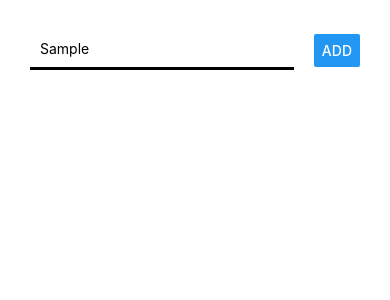
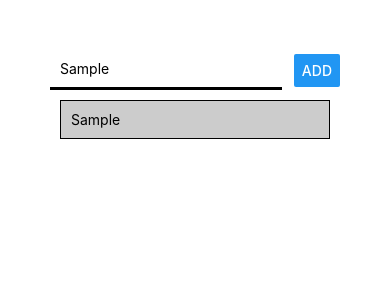
Before and after one commit to tatumtots/Goal_Setter, a React Native app: screen / in a window 390 px wide. Both pictures are taken after typing "Sample" into the empty fields and a click on the button "ADD". Shown: the top 300 px of the page. Built offline with nearby package versions, Linux system fonts and the light colour scheme.

Commit message:
added state hooks and flatlist

```diff
--- a/App.js
+++ b/App.js
@@ -1,6 +1,14 @@
 import { StatusBar } from "expo-status-bar"
 import React, { useState } from "react"
-import { StyleSheet, TextInput, View, Text, Button } from "react-native"
+import {
+  StyleSheet,
+  TextInput,
+  View,
+  Text,
+  Button,
+  ScrollView,
+  FlatList,
+} from "react-native"
 
 //HOOKS EXAMPLE
 // const [text, setText] = useState("jeya")
@@ -11,13 +19,40 @@
 }
 
 export default function App() {
+  const [enteredGoal, setEnteredGoal] = useState("")
+  const [courseGoals, setCourseGoals] = useState([])
+
+  const goalInputHandler = (enteredText) => {
+    setEnteredGoal(enteredText)
+  }
+
+  const addGoal = () => {
+    setCourseGoals((currentGoals) => [
+      ...currentGoals,
+      { id: Math.random().toString(), value: enteredGoal },
+    ])
+  }
+
   return (
     <View style={styles.container}>
       <View style={styles.inlineView}>
-        <TextInput placeholder='Course Goal' style={styles.addInput} />
-        <Button title='ADD' />
+        <TextInput
+          placeholder='Course Goal'
+          style={styles.addInput}
+          value={enteredGoal}
+          onChangeText={goalInputHandler}
+        />
+        <Button title='ADD' onPress={addGoal} />
       </View>
-      <View></View>
+      <FlatList
+        keyExtractor={(item, index) => item.id}
+        data={courseGoals}
+        renderItem={(itemData) => (
+          <View style={styles.listItem} key={itemData.item.key}>
+            <Text>{itemData.item.value}</Text>
+          </View>
+        )}
+      ></FlatList>
     </View>
   )
 }
@@ -27,7 +62,7 @@
 }
 const styles = StyleSheet.create({
   container: {
-    padding: 30,
+    padding: 50,
   },
   inlineView: {
     flexDirection: "row",
@@ -40,4 +75,10 @@
     padding: 10,
     width: "80%",
   },
+  listItem: {
+    padding: 10,
+    margin: 10,
+    backgroundColor: "#ccc",
+    borderWidth: 1,
+  },
 })
```
